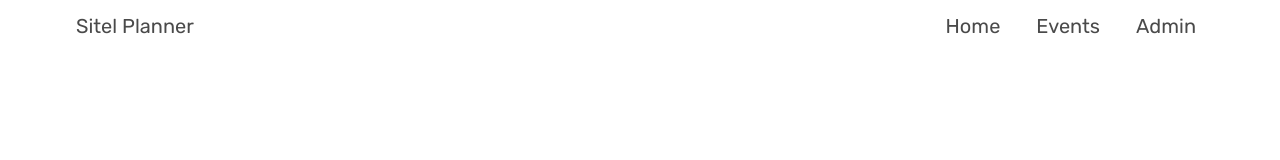
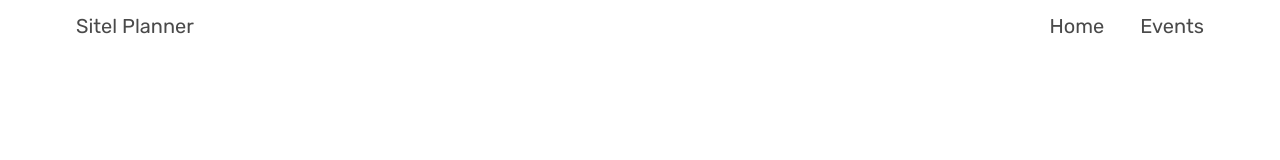
Before and after one commit to mapsalgado92/sitel-planner, a Next.js app: page / in a window 1280 px wide. Shown: the top 160 px of the page. Built offline with nearby package versions, Linux system fonts and the light colour scheme.

Commit message:
Added Login feature

```diff
--- a/layout/header.js
+++ b/layout/header.js
@@ -47,7 +47,7 @@ const Header = () => {
           <Link href="/events">
             <a className="navbar-item ml-3 is-size-5">Events</a>
           </Link>
-          {auth.user && (
+          {auth.user && auth.logged && (
             <Link href={"/admin/" + auth.user.id}>
               <a className="navbar-item ml-3 is-danger is-size-5">
                 Admin
```
